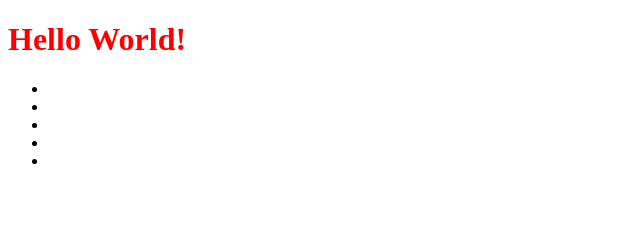
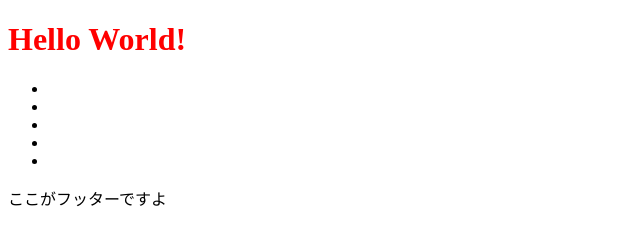
Before and after one commit to YoshioKimura/test02, a plain HTML site: page index.html in a window 1280 px wide. Shown: the whole page, without its empty margins (0-640 px from the left). Drawn offline with Linux system fonts and the light colour scheme.

Commit message:
フッター追加しました

```diff
--- a/index.html
+++ b/index.html
@@ -22,5 +22,9 @@
 
   </header>
 
+  <footer>
+    ここがフッターですよ
+  </footer>
+
 </body>
 </html>
```
